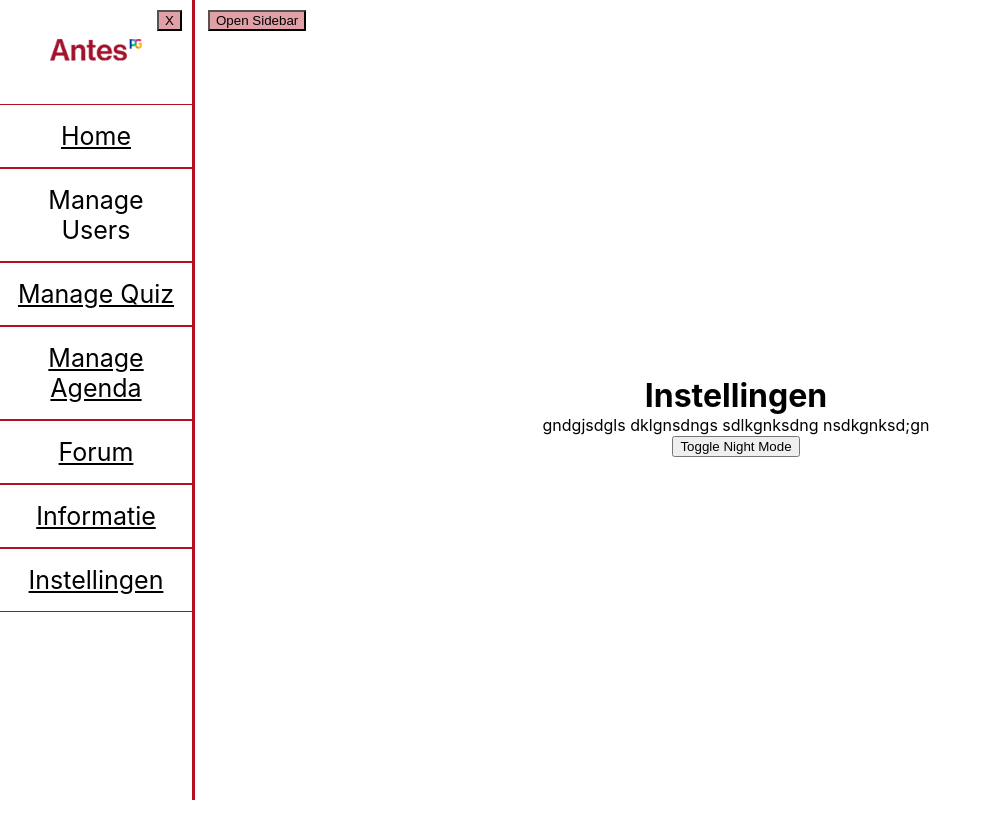
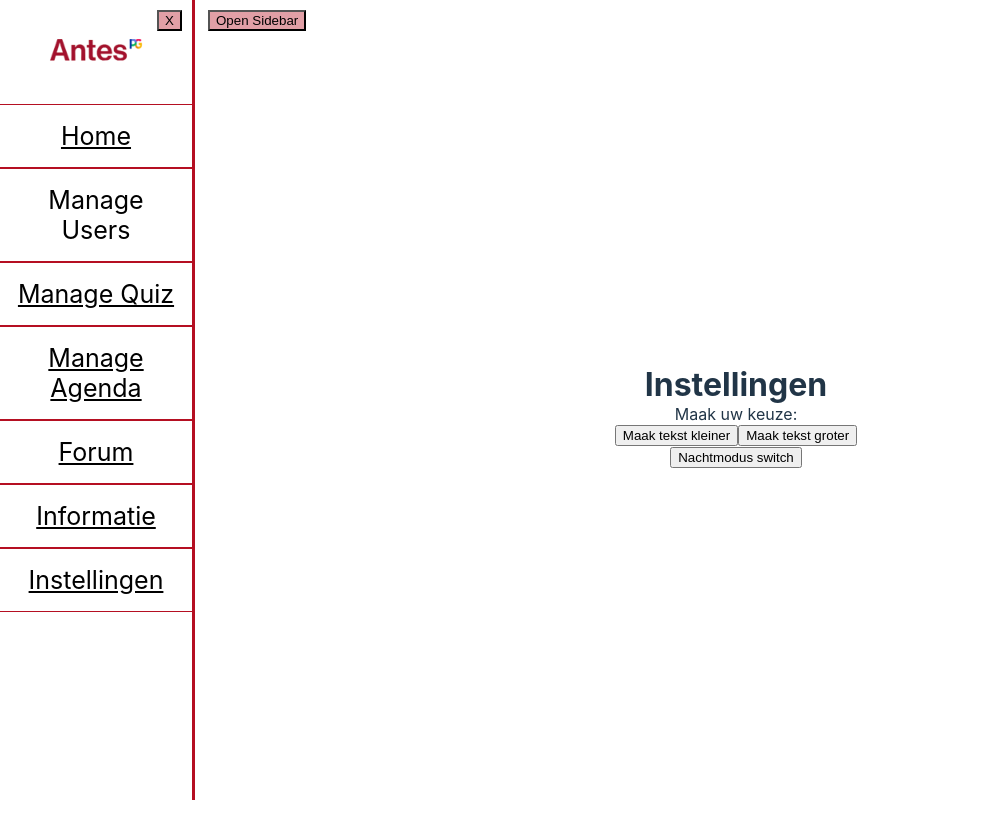
Before and after one commit to NourEdlbi/Project_C, a React (Vite) app in the folder AntesFE/: page /adminSidebar/inst in a window 1280 px wide. Shown: the whole page, without its empty margins (0-992 px from the left). Built offline with nearby package versions, Linux system fonts and the light colour scheme.

Commit message:
text wordt nu groter en kleiner

```diff
--- a/AntesFE/src/index.css
+++ b/AntesFE/src/index.css
@@ -5,9 +5,13 @@
   text-align: center;
 }
 
+.pagecontent {
+}
+
 .App {
+
   /* Day mode styles */
-  background-color: white;
+  background-color: rgb(255, 255, 255);
   color: black;
 }
 
@@ -40,7 +44,7 @@ body {
   justify-content: center;
   align-items: center;
   padding: 1em;
-  background-color: white;
+  background-color: rgb(255, 255, 255);
   /* Set your desired background color */
   font-family: Inter, system-ui, Avenir, Helvetica, Arial, sans-serif;
   color: #213547;
@@ -112,7 +116,7 @@ body.dark-mode a {
 .header a {
   text-decoration: none;
   font-size: 25px;
-  color: black;
+  color: rgb(0, 0, 0);
   display: block;
   padding: 1rem 0;
   transition: 0.3s;
--- a/AntesFE/src/routes/Info.tsx
+++ b/AntesFE/src/routes/Info.tsx
@@ -3,7 +3,7 @@ export default function Info() {
 
 
     return (
-        <div >
+        <div id="cn" className="pagecontent">
             <div className="titel">
                 <h1 >Protocollen en richtlijnen</h1>
             </div>
--- a/AntesFE/src/routes/instellingen.tsx
+++ b/AntesFE/src/routes/instellingen.tsx
@@ -1,29 +1,45 @@
 import React, { useState, useEffect } from 'react';
 
-export default function Inst() {
+const Inst = () => {
   const [isNightMode, setIsNightMode] = useState(() => {
     const savedMode = localStorage.getItem('isNightMode');
     return savedMode !== null ? JSON.parse(savedMode) : false;
   });
 
+  const [textSize, setTextSize] = useState(() => {
+    const savedSize = localStorage.getItem('textSize');
+    return savedSize !== null ? parseInt(savedSize, 10) : 16; // Default text size is 16 if not stored
+  });
+
   useEffect(() => {
     localStorage.setItem('isNightMode', JSON.stringify(isNightMode));
-  }, [isNightMode]);
+    localStorage.setItem('textSize', textSize.toString()); // Save text size to local storage
+    document.body.style.fontSize = `${textSize}px`; // Apply the text size to the body element
+  }, [isNightMode, textSize]);
 
   const toggleNightMode = () => {
     setIsNightMode(!isNightMode);
   };
 
+  const increaseTextSize = () => {
+    setTextSize(prevSize => prevSize + 2); // Increase text size by 2px
+  };
+
+  const decreaseTextSize = () => {
+    setTextSize(prevSize => Math.max(prevSize - 2, 10)); // Decrease text size by 2px, with a minimum of 10px
+  };
+
   return (
-    <div className={`App ${isNightMode ? 'night-mode' : ''}`}>
-      <h1>Instellingen</h1>
-      <p>
-        gndgjsdgls
-        dklgnsdngs
-        sdlkgnksdng
-        nsdkgnksd;gn
-      </p>
-      <button onClick={toggleNightMode}>Toggle Night Mode</button>
+    <div id="ia" className={`instellingen-area ${isNightMode ? 'night-mode' : ''}`}>
+      <h1 className="title">Instellingen</h1>
+      <div className="instellingen-content">
+        <p className="choice">Maak uw keuze:</p>
+        <button onClick={decreaseTextSize}>Maak tekst kleiner</button>
+        <button onClick={increaseTextSize}>Maak tekst groter</button>
+      </div>
+      <button onClick={toggleNightMode}>Nachtmodus switch</button>
     </div>
   );
-}
+};
+
+export default Inst;
```
Also changed, not shown: 1 other file (tests, documents, lock files or other folders). Lines whose indentation alone changed are shown as unchanged.
